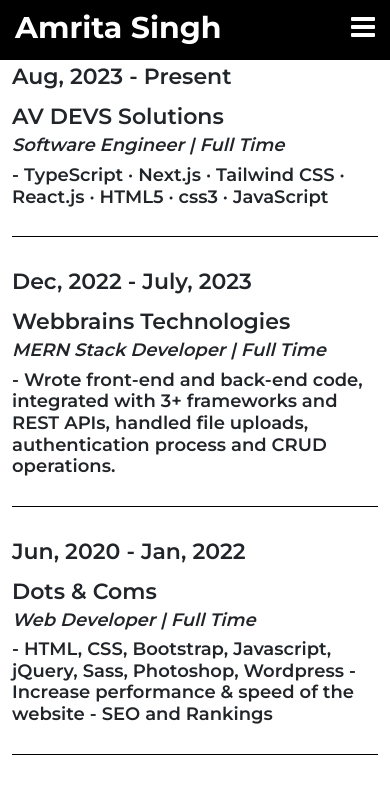
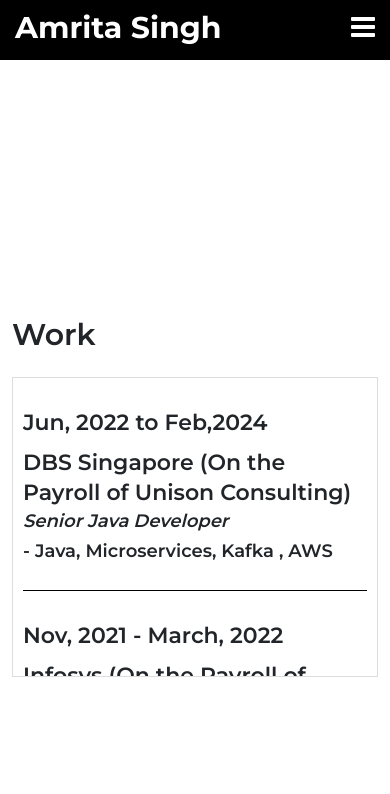
Before and after one commit to amrita-scholl/amrita-portfolio, a React (Create React App) app: page /work in a window 390 px wide. Shown: the top 794 px of the page. Built offline with nearby package versions, Linux system fonts and the light colour scheme.

Commit message:
modified files

```diff
--- a/src/Data/Work.json
+++ b/src/Data/Work.json
@@ -1,29 +1,43 @@
 [
   {
+    "id": 0,
+    "year": "Jun, 2022 to Feb,2024 ",
+    "companyname": "DBS Singapore (On the Payroll of Unison Consulting) ",
+    "position": "Senior Java Developer",
+    "desc": "- Java, Microservices, Kafka , AWS"
+  },
+  {
     "id": 1,
-    "year": "Aug, 2023 - Present",
-    "companyname": "AV DEVS Solutions",
-    "position": "Software Engineer | Full Time",
-    "desc": "-  TypeScript · Next.js · Tailwind CSS · React.js · HTML5 · css3 · JavaScript"
+    "year": "Nov, 2021 - March, 2022",
+    "companyname": "Infosys  (On the Payroll of Smart Folks Info Solutions) ",
+    "position": " Lead Consultant",
+    "desc": "- Forge Rock , OAuth , Java, Spring-boot, Micro Services"
   },
   {
     "id": 2,
-    "year": "Dec, 2022 - July, 2023",
-    "companyname": "Webbrains Technologies",
-    "position": "MERN Stack Developer | Full Time",
-    "desc": "- Wrote front-end and back-end code, integrated with 3+ frameworks and REST APIs, handled file uploads, authentication process and CRUD operations."
+    "year": "Dec, 2020 - Nov, 2021",
+    "companyname": "Mavenir Systems (On the Payroll Scoop Technologies)",
+    "position": "Principal Software Engineer",
+    "desc": "-  Java, Spring-boot, Microservices, Angular , Couchbase, Docker/K8 deployment of application"
   },
   {
     "id": 3,
-    "year": "Jun, 2020 - Jan, 2022",
-    "companyname": "Dots & Coms",
-    "position": "Web Developer | Full Time",
-    "desc": "- HTML, CSS, Bootstrap, Javascript, jQuery, Sass, Photoshop, Wordpress \n - Increase performance & speed of the website \n - SEO and Rankings"
+    "year": "June, 2018 - April, 2019",
+    "companyname": "VISA ",
+    "position": "Staff Software Engineer",
+    "desc": "-  Java, Spring, Hibernate, Micro-strategy,Angular JS, Node JS,MySQL,Python, Robot Automation Framework"
   },
   {
     "id": 4,
-    "year": "Jan, 2020 - May, 2020",
-    "companyname": "Enovative Media",
+    "year": "Oct, 2011 - April, 2018",
+    "companyname": "JP Morgan",
+    "position": "Application Developer",
+    "desc": "- Java, Angular"
+  },
+  {
+    "id": 5,
+    "year": "Feb,2017 - Sep, 2018",
+    "companyname": "Polaris",
     "position": "Web Developer | Part Time",
     "desc": "- HTML, CSS, Bootstrap, Javascript, jQuery \n - Wordpress (Elementor, Visual Composer, WP Bakery) \n - Customize themes"
   }
--- a/src/Pages/Education.js
+++ b/src/Pages/Education.js
@@ -1,6 +1,6 @@
 import React from "react";
+import services from "../Data/Education.json";
 import "./Education.css";
-import services from "../Data/Education.json";
 
 const Education = () => {
   return (
@@ -21,6 +21,11 @@ const Education = () => {
               <li className="nav-item">
                 <a className="nav-link" data-bs-toggle="tab" href="#internship">
                   Internship
+                </a>
+              </li>
+              <li className="nav-item">
+                <a className="nav-link" data-bs-toggle="tab" href="#certifications">
+                  Certifications
                 </a>
               </li>
             </ul>
@@ -48,21 +53,53 @@ const Education = () => {
                 <div className="educationblock">
                   <div className="row">
                     <div className="col-sm-4">
-                      <h5 data-aos="fade-right">Jan, 2019 - May, 2019</h5>
+                      <h5 data-aos="fade-right">April, 2024 - June, 2024</h5>
                     </div>
                     <div className="col-sm-8">
                       <div className="educationright" data-aos="fade-left">
-                        <h5>Infibeam Avenues Limited</h5>
-                        <h6>Project - "E-Commerce and Retailing System"</h6>
+                        <h5>CellStrat AI Lab</h5>
+                        <h6>Project - Imagine View KB Miner</h6>
+                        <br></br>
                         <h6>
-                          - HTML, CSS, Bootstrap, Javascript, jQuery
+                          - Python, RAG , GenAI, AWS
+                          <br></br>
                           <br />
-                          - Wordpress
+                          - Implemented solution to upload PDF’s and CSV’s and using RAG (using Lang &nbsp;&nbsp;chain, OpenAI,)
+                            &nbsp;and deployed on AWS services like lambdas, lambda layers, for &nbsp;&nbsp;vectorization used up stash
+                            &nbsp;and able to chat interactively with files even with the &nbsp;&nbsp;larger file until 50 mb.
                           <br />
-                          - Customize Themes
+                          <br></br>
+                          - Worked on OCR Feature, analyzed all possible frameworks available and got to
+                            &nbsp;&nbsp;work on solution which can work with handwritten images well enough.
                           <br />
-                          - Woocommerce
-                          <br />- Stripe
+                          <br></br>
+                          - Identified text2sql feature which can be converted as a framework to be
+                            &nbsp;&nbsp;architected so that no matter what is the data source, user’s queries will be
+                            &nbsp;&nbsp;converted to SQL’s fetch data and chat history will be stored and users can filter
+                            &nbsp;&nbsp;the data, this will be a whole set up on AWS and OpenAI
+                          <br />
+                          <br></br>
+                          - Worked with chalice API and cdk deployment on AWS for all features.
+                        </h6>
+                      </div>
+                    </div>
+                  </div>
+                </div>
+              </div>
+              <div className="tab-pane fade" id="certifications">
+                <div className="educationblock">
+                  <div className="row">
+
+                    <div className="col-sm-8">
+                      <div className="educationright" data-aos="fade-left">
+                        <h5>Professional Certifications</h5>
+                        <br></br>
+                        <h6>
+                          - AWS Certified Solutions Architect Associate   <br></br> &nbsp;&nbsp;(Issued in Dec,2023 Expires in Dec,2026)
+                          <br></br>
+                          <br />
+                          - Databricks Certified Data Engineer Associate <br></br> &nbsp;&nbsp;(Issued in Mar,2023 Expires in Mar,2025)
+                          <br />
                         </h6>
                       </div>
                     </div>
--- a/src/Pages/Home.css
+++ b/src/Pages/Home.css
@@ -69,7 +69,7 @@
   /* animation-delay: 1.5s; */
   opacity: 1;
 }
-/* @keyframes opacityani {
+@keyframes opacityani {
   0% {
     opacity: 0;
   }
@@ -81,7 +81,7 @@
     right: 0px;
     opacity: 1;
   }
-} */
+}
 #home .socialmedia img {
   width: 20px;
   height: 20px;
--- a/src/Pages/Home.js
+++ b/src/Pages/Home.js
@@ -11,14 +11,8 @@ const Home = () => {
     <div id="home">
       <div className="container">
         <div className="row">
-          <div className="col-sm-5">
+          <div className="col-sm-3  offset-sm-1" >
             <div className="imgsec">
-              {/* <img
-                src={profileimg}
-                data-aos="flip-right"
-                alt="Amrita Singh"
-                className="img-fluid"
-              /> */}
               <div className="socialmedia">
                 <a
                   href="https://www.linkedin.com/in/amrita-singh-0431ab1b4/"
@@ -44,18 +38,6 @@ const Home = () => {
                     data-aos-delay="1000"
                   />
                 </a>
-                {/* <a
-                  href="https://www.instagram.com/placesiwandered/"
-                  target="_blank"
-                  rel="noreferrer"
-                >
-                  <img
-                    src={Instagramicon}
-                    alt="instagram"
-                    data-aos="fade-right"
-                    data-aos-delay="1000"
-                  />
-                </a> */}
                 <a
                   href="mailto:cloud.amrita@gmail.com"
                   target="_blank"
@@ -69,13 +51,13 @@ const Home = () => {
                   />
                 </a>
               </div>
-              <div className="bgblack" data-aos="fade-right"></div>
+
             </div>
           </div>
-          <div className="col-sm-5 offset-sm-2">
+          <div className="col-sm-5">
             <div className="rightcontent" data-aos="fade-right">
               <h1>Amrita Singh</h1>
-              <h2>Software Engineer</h2>
+              <h2>Technologist</h2>
               <br />
               <div className="row">
                 <div className="col-sm-4 col-6">
@@ -88,7 +70,7 @@ const Home = () => {
                 <div className="col-sm-5 col-6">
                   <Link to="/contact">
                     <button type="button" className="btn btn-primary">
-                      Contact
+                      Hire Me
                     </button>
                   </Link>
                 </div>
--- a/src/Pages/Work.css
+++ b/src/Pages/Work.css
@@ -22,6 +22,16 @@
 #work h6.position {
   margin-top: -7px;
 }
+.educationright h6 {
+  white-space: pre-wrap; /* Ensure new lines are handled properly */
+}
+.scrollable-div {
+  height: 100vh; /* 50% of the viewport height */
+  overflow-y: auto;
+  overflow-x: hidden;
+  border: 1px solid #ddd; /* Optional */
+  padding: 10px; /* Optional */
+}
 @media (max-width: 767px) {
   #work {
     padding-top: 150px;
@@ -29,4 +39,7 @@
   #work h2 {
     margin-bottom: 0px !important;
   }
+  .scrollable-div {
+    height: 300px; /* Adjust for smaller screens */
+  }
 }
--- a/src/Pages/Work.js
+++ b/src/Pages/Work.js
@@ -1,34 +1,37 @@
 import React from "react";
+import work from "../Data/Work.json";
 import "./Work.css";
-import work from "../Data/Work.json";
 
 const Work = () => {
+  console.log(work);
   return (
     <>
       <div id="work">
         <div className="container">
           <div className="row">
-            <div className="col-sm-11 offset-sm-1">
+            <div className="col-sm-11 offset-sm-1 ">
               <h2 data-aos="fade-down">Work</h2>
               <br />
-              {work.map((item, i) => (
-                <div className="workblock" key={i}>
+              <div className="scrollable-div">
+              {work.map((items) => (
+                <div className="workblock " key={items.id}>
                   <div className="row">
                     <div className="col-sm-5">
-                      <h5 data-aos="fade-right">{item.year}</h5>
+                      <h5 data-aos="fade-right">{items.year}</h5>
                     </div>
                     <div className="col-sm-7">
                       <div className="educationright" data-aos="fade-left">
-                        <h5>{item.companyname}</h5>
+                        <h5>{items.companyname}</h5>
                         <h6 className="position">
-                          <i>{item.position}</i>
+                          <i>{items.position}</i>
                         </h6>
-                        <h6>{item.desc}</h6>
+                        <h6>{items.desc}</h6>
                       </div>
                     </div>
                   </div>
                 </div>
               ))}
+              </div>
             </div>
           </div>
         </div>
--- a/src/common/Learn.js
+++ b/src/common/Learn.js
@@ -4,7 +4,7 @@ import "./Learn.css";
 const Learn = () => {
   return (
     <a
-      href="https://drive.google.com/drive/folders/1TRlIYXPLPazrJb2lHQp5hmymqS4wj-Lx?usp=sharing"
+      href="https://drive.google.com/drive/u/0/home"
       target="_blank"
     >
       <div id="learn">
```
Also changed, not shown: src/Data/Education.json (+3 -24 lines), src/Data/Services.json (+18 -3 lines), src/Pages/About.js (+3 -7 lines), src/assets/img/profileimg.png.
